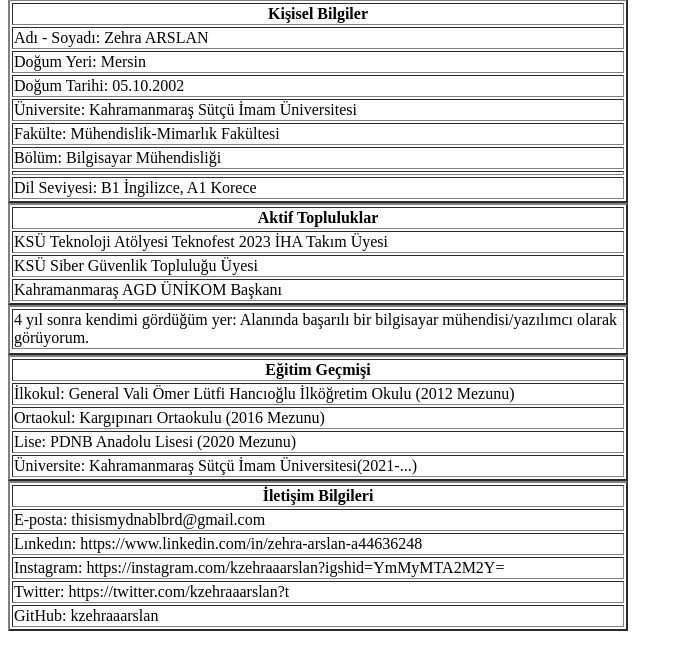
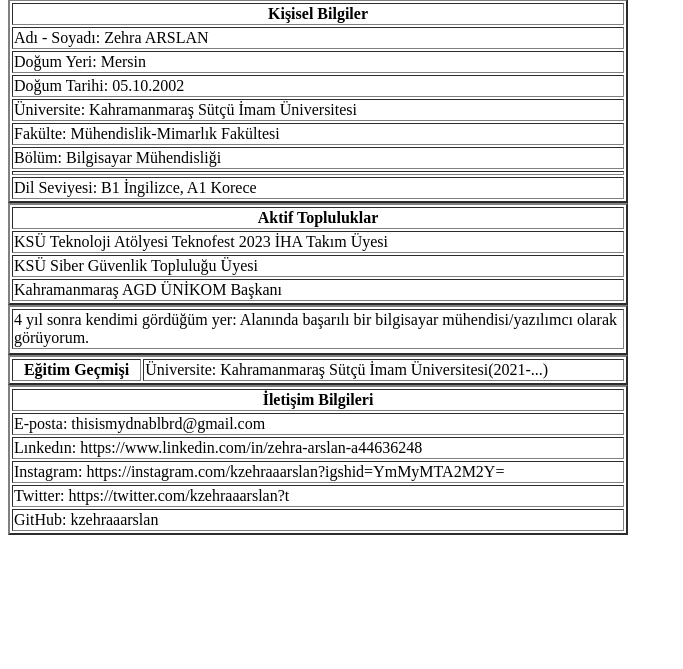
Before and after one commit to kzehraaarslan/kzehraaarslan.github.io, a plain HTML site: page index.html in a window 1280 px wide. Shown: the part 67-736 px from the top of the page, without its empty margins (0-683 px from the left). Drawn offline with Linux system fonts and the light colour scheme.

Commit message:
Update index.html

```diff
--- a/index.html
+++ b/index.html
@@ -72,17 +72,6 @@
 
         <tr>
             <th>Eğitim Geçmişi</th>
-        </tr>
-        <tr>
-            <td>İlkokul: General Vali Ömer Lütfi Hancıoğlu İlköğretim Okulu (2012 Mezunu)</td>
-            </tr>
-        <tr>
-            <td>Ortaokul: Kargıpınarı Ortaokulu (2016 Mezunu)</td>
-        </tr>
-        <tr>
-            <td>Lise: PDNB Anadolu Lisesi (2020 Mezunu)</td>
-            </tr>
-        <tr>
             <td>Üniversite: Kahramanmaraş Sütçü İmam Üniversitesi(2021-...)</td>
         </tr>
     </table>
```
